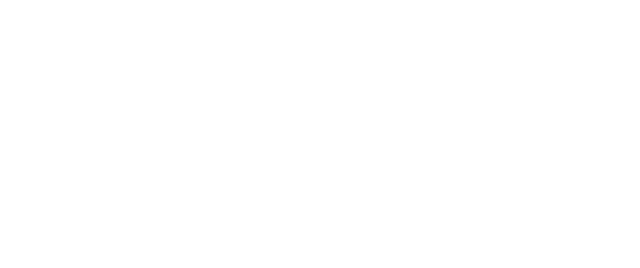
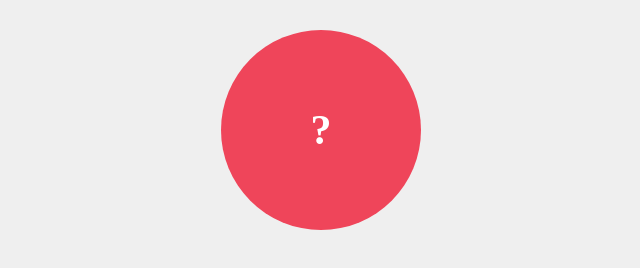
Before and after one commit to ma2ok/omikuji, a plain HTML site: page index.html in a window 1280 px wide. Shown: the whole page, without its empty margins (319-959 px from the left). Drawn offline with Linux system fonts and the light colour scheme.

Commit message:
ボタンを追加

```diff
--- a/css/style.css
+++ b/css/style.css
@@ -0,0 +1,16 @@
+body {
+  background: #efefef;
+}
+
+#btn{
+  width: 200px;
+  height: 200px;
+  background: #ef455a;
+  border-radius: 50%;
+  margin: 30px auto;
+  text-align: center;
+  line-height: 200px;
+  color: #fff;
+  font-weight: bold;
+  font-size:42px;
+}
--- a/index.html
+++ b/index.html
@@ -6,7 +6,7 @@
     <link rel="stylesheet" href="css/style.css">
   </head>
   <body>
-
+    <div id="btn">?</div>
     <script src="js/main.js "></script>
   </body>
 </html>
```
